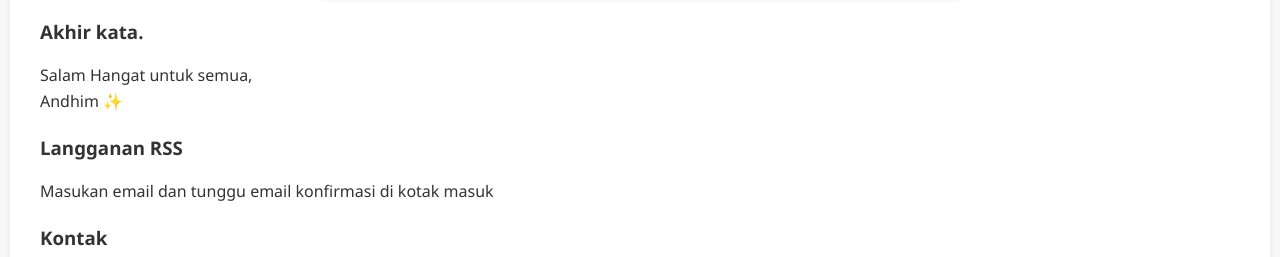
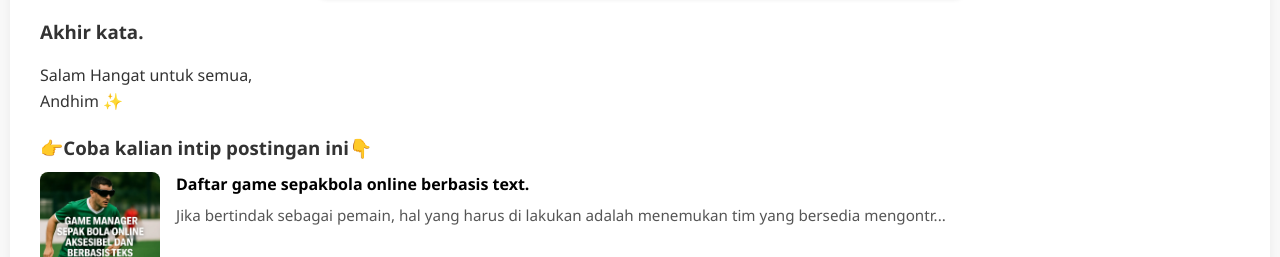
Before and after one commit to AndhiMardianto/blogandhim, a plain HTML site: page tentang/index.html in a window 1280 px wide. Shown: the part 2000-2257 px from the top of the page. Drawn offline with Linux system fonts and the light colour scheme; a script that the page names is missing; files whose address does not match are found by name.

Commit message:
rekom postingan halman tentang

```diff
--- a/tentang/index.html
+++ b/tentang/index.html
@@ -121,6 +121,8 @@ Dan yang paling penting, aku juga mikirin soal aksesibilitas, Karena aku sendiri
 <p> Salam Hangat untuk semua,<br>
 Andhim ✨</p>
     </section>
+<h3>👉Coba kalian intip postingan ini👇</h3>
+<div id="recommendation-list"></div>
 
 <h3>Langganan RSS</h3>
 <p>Masukan email dan tunggu email konfirmasi di kotak masuk</p>
```
